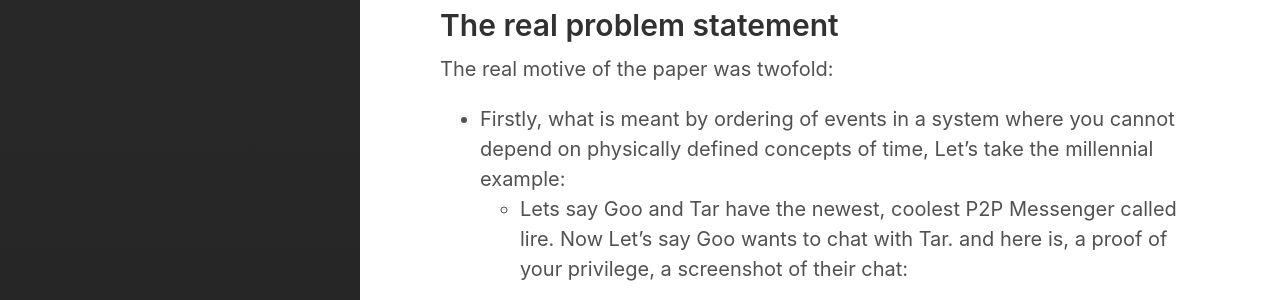
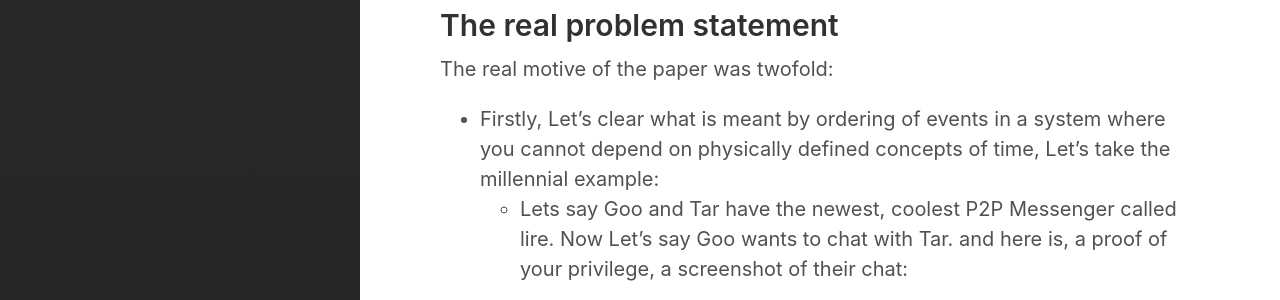
Before and after one commit to amar-laksh/amar-laksh.github.io, a Jekyll site: the page built from _posts/2018-07-29-the-distributed-papers-how-did-your-messenger-know-when-your-friend-was-online.md, in a window 1280 px wide. Shown: the part 1348-1648 px from the top of the page. Built offline with Jekyll 4.4.1, drawn with Linux system fonts in a browser that asks for light colours.

```diff
--- a/_posts/2018-07-29-the-distributed-papers-how-did-your-messenger-know-when-your-friend-was-online.md
+++ b/_posts/2018-07-29-the-distributed-papers-how-did-your-messenger-know-when-your-friend-was-online.md
@@ -39,7 +39,7 @@ Let's try to find out the basic concept behind all the new, fancy implementation
 
 The real motive of the paper was twofold:
 
-* Firstly, what is meant by ordering of events in a system where you cannot depend on physically defined concepts of time, Let's take the millennial example:
+* Firstly, Let's clear what is meant by ordering of events in a system where you cannot depend on physically defined concepts of time, Let's take the millennial example:
 	* Lets say Goo and Tar have the newest, coolest P2P Messenger called lire. Now Let's say 	Goo wants to chat with Tar. and here is, a proof of your privilege, a screenshot of their chat:![Chat that you can't see](/images/screenshot_chat.png  "Average chat")
 
 		Now let's say that we know that Goo and Tar are both in different cities or in different continents. Now, what does the concept of time mean in this scenario, through which the messages(events) on their smartphones can be ordered correctly in the chats(systems)?
```
Also changed, not shown: 1 other file.
